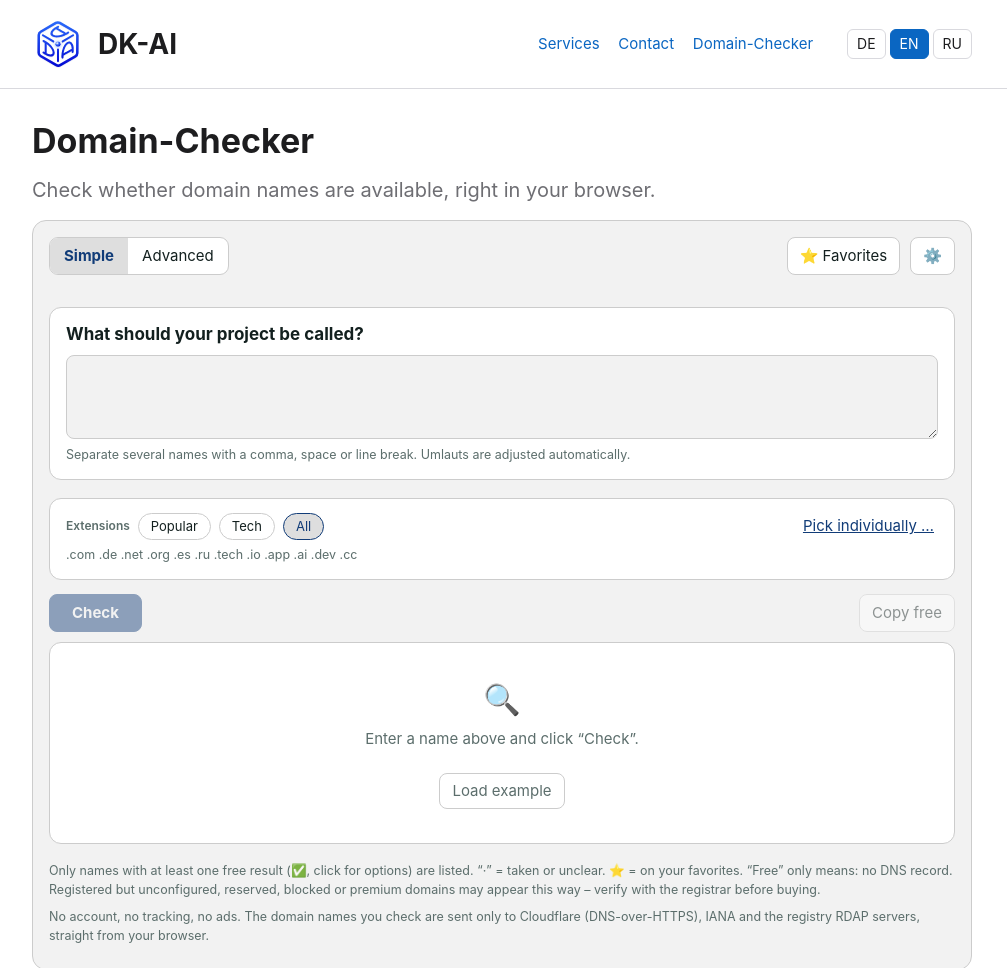
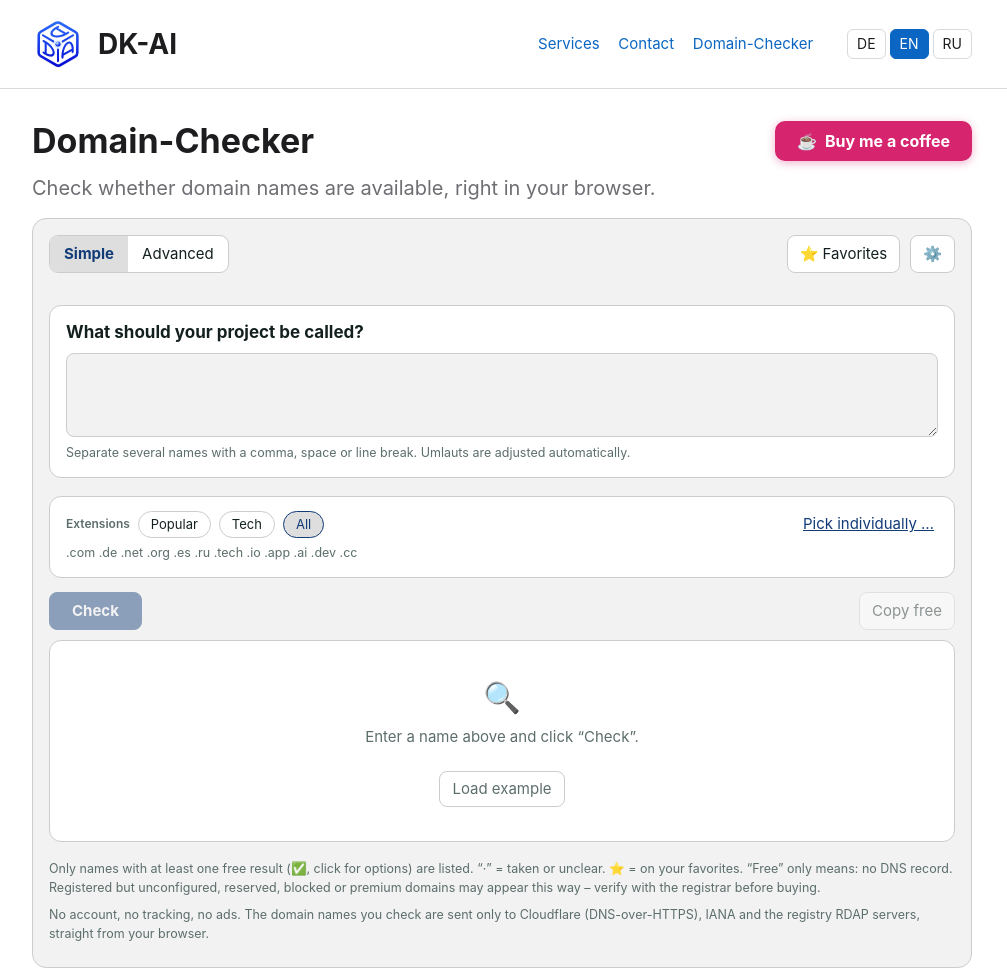
Before and after one commit to miodesdev/dk-ai.de, a plain HTML site: page domain-checker/index.html in a window 1280 px wide. Shown: the top 968 px of the page, without its empty margins (138-1145 px from the left). Drawn offline with Linux system fonts and the light colour scheme.

Commit message:
Update index.html

```diff
--- a/domain-checker/index.html
+++ b/domain-checker/index.html
@@ -96,6 +96,13 @@
 #tool .cb{min-height:var(--ch)}
 #tool #sLen,#tool #eLen,#tool #ePos{display:flex;flex-wrap:wrap;align-items:center}
 #tool .ctl button,#tool .bar>button{height:var(--ch);display:inline-flex;align-items:center;justify-content:center;padding-top:0;padding-bottom:0}
+.titlerow{display:flex;align-items:center;justify-content:space-between;gap:12px 20px;flex-wrap:wrap;margin:0 0 .6em}
+.titlerow h1{margin:0}
+.donate{display:inline-flex;align-items:center;gap:8px;background:#d6246e;color:#fff!important;font-weight:700;font-size:16px;line-height:1;padding:12px 22px;border-radius:10px;text-decoration:none!important;box-shadow:0 2px 8px rgba(214,36,110,.35);transition:background .15s,transform .15s}
+.donate:hover{background:#b81c5c;transform:translateY(-1px)}
+.donate:focus-visible{outline:3px solid #d6246e;outline-offset:3px}
+.donate .de,.donate .en,.donate .ru{color:inherit}
+@media(max-width:520px){.donate{width:100%;justify-content:center}}
 .wrap{max-width:980px}
 </style>
 <noscript><style>@media (max-width:700px){.burger{display:none!important}.menu{display:block!important}}</style></noscript>
@@ -112,7 +119,10 @@
 </div>
 </div></header>
 <main><div class="wrap">
+<div class="titlerow">
 <h1>Domain-Checker</h1>
+<a class="donate" href="https://stripe.com/@dkai" target="_blank" rel="noopener">☕ <span class="de" lang="de">Kaffee spendieren</span><span class="en" lang="en">Buy me a coffee</span><span class="ru" lang="ru">Угостить кофе</span></a>
+</div>
 <p class="lead" data-t="lead"></p>
 <div id="tool" data-theme="white">
 <div class="bar">
```
